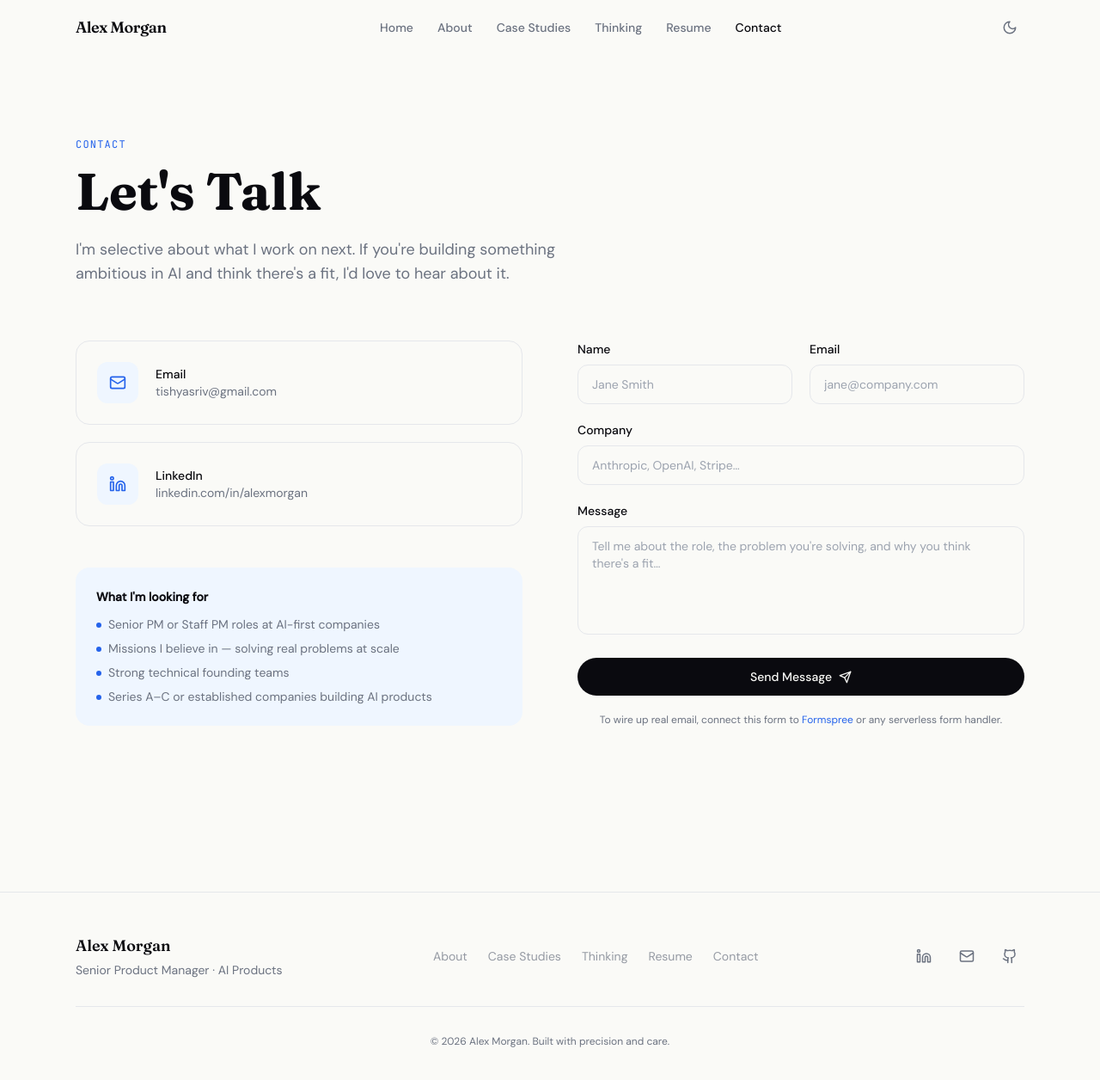
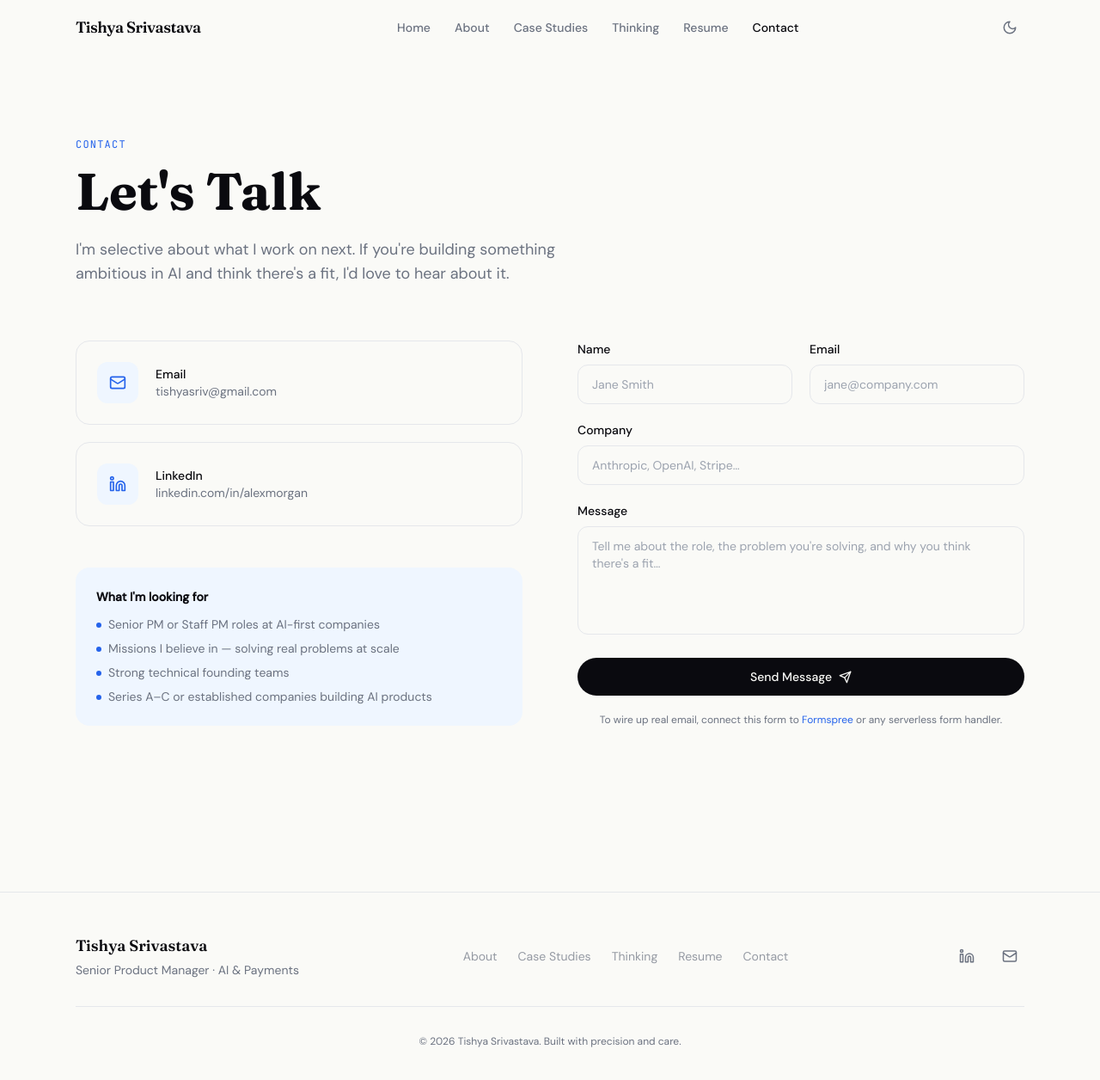
Before and after one commit to TS291/ai-pm-portfolio, a React (Vite) app: page /contact in a window 1280 px wide. Shown: the top 1256 px of the page at 86% size. Built offline with nearby package versions, Linux system fonts and the light colour scheme.

Commit message:
Fix navbar and footer to show Tishya Srivastava

```diff
--- a/src/components/Footer.jsx
+++ b/src/components/Footer.jsx
@@ -1,5 +1,6 @@
 import { Link } from 'react-router-dom'
 import { Linkedin, Mail, Github } from 'lucide-react'
+import { personal } from '../data/portfolio'
 
 export default function Footer() {
   return (
@@ -11,10 +12,10 @@ export default function Footer() {
         <div className="flex flex-col md:flex-row items-start md:items-center justify-between gap-8">
           <div>
             <p className="font-display font-semibold text-lg" style={{ color: 'var(--color-ink)' }}>
-              Alex Morgan
+              {personal.name}
             </p>
             <p className="text-sm mt-1" style={{ color: 'var(--color-muted)' }}>
-              Senior Product Manager · AI Products
+              {personal.title}
             </p>
           </div>
 
@@ -28,7 +29,7 @@ export default function Footer() {
 
           <div className="flex items-center gap-4">
             <a
-              href="https://linkedin.com/in/alexmorgan"
+              href={personal.linkedin}
               target="_blank"
               rel="noopener noreferrer"
               className="p-2 rounded-full transition-colors duration-200"
@@ -38,15 +39,16 @@ export default function Footer() {
               <Linkedin size={18} />
             </a>
             <a
-              href="mailto:alex@example.com"
+              href={`mailto:${personal.email}`}
               className="p-2 rounded-full transition-colors duration-200"
               style={{ color: 'var(--color-muted)' }}
               aria-label="Email"
             >
               <Mail size={18} />
             </a>
+            {personal.github && (
               <a
-              href="https://github.com/alexmorgan"
+                href={personal.github}
                 target="_blank"
                 rel="noopener noreferrer"
                 className="p-2 rounded-full transition-colors duration-200"
@@ -55,13 +57,14 @@ export default function Footer() {
               >
                 <Github size={18} />
               </a>
+            )}
           </div>
         </div>
 
         <div className="divider my-8" />
 
         <p className="text-xs text-center" style={{ color: 'var(--color-muted)' }}>
-          © {new Date().getFullYear()} Alex Morgan. Built with precision and care.
+          © {new Date().getFullYear()} {personal.name}. Built with precision and care.
         </p>
       </div>
     </footer>
--- a/src/components/Navbar.jsx
+++ b/src/components/Navbar.jsx
@@ -1,6 +1,7 @@
 import { useState, useEffect } from 'react'
 import { Link, NavLink } from 'react-router-dom'
 import { Sun, Moon, Menu, X } from 'lucide-react'
+import { personal } from '../data/portfolio'
 
 const navLinks = [
   { to: '/', label: 'Home' },
@@ -40,7 +41,7 @@ export default function Navbar({ darkMode, setDarkMode }) {
           className="font-display font-semibold text-lg tracking-tight"
           style={{ color: 'var(--color-ink)' }}
         >
-          Alex Morgan
+          {personal.name}
         </Link>
 
         {/* Desktop nav */}
```
Also changed, not shown: 1 other file (tests, documents, lock files or other folders). Lines whose indentation alone changed are shown as unchanged.
